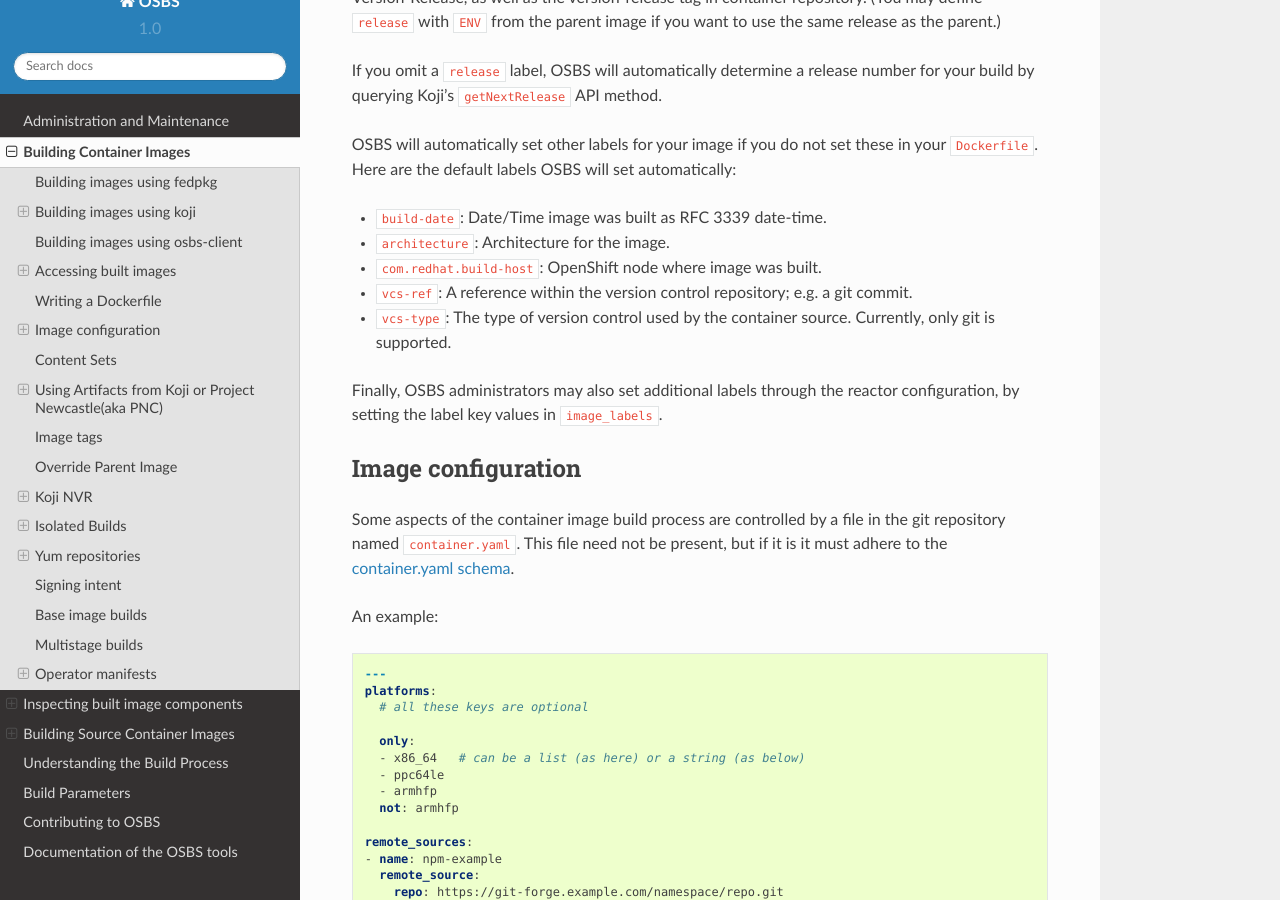
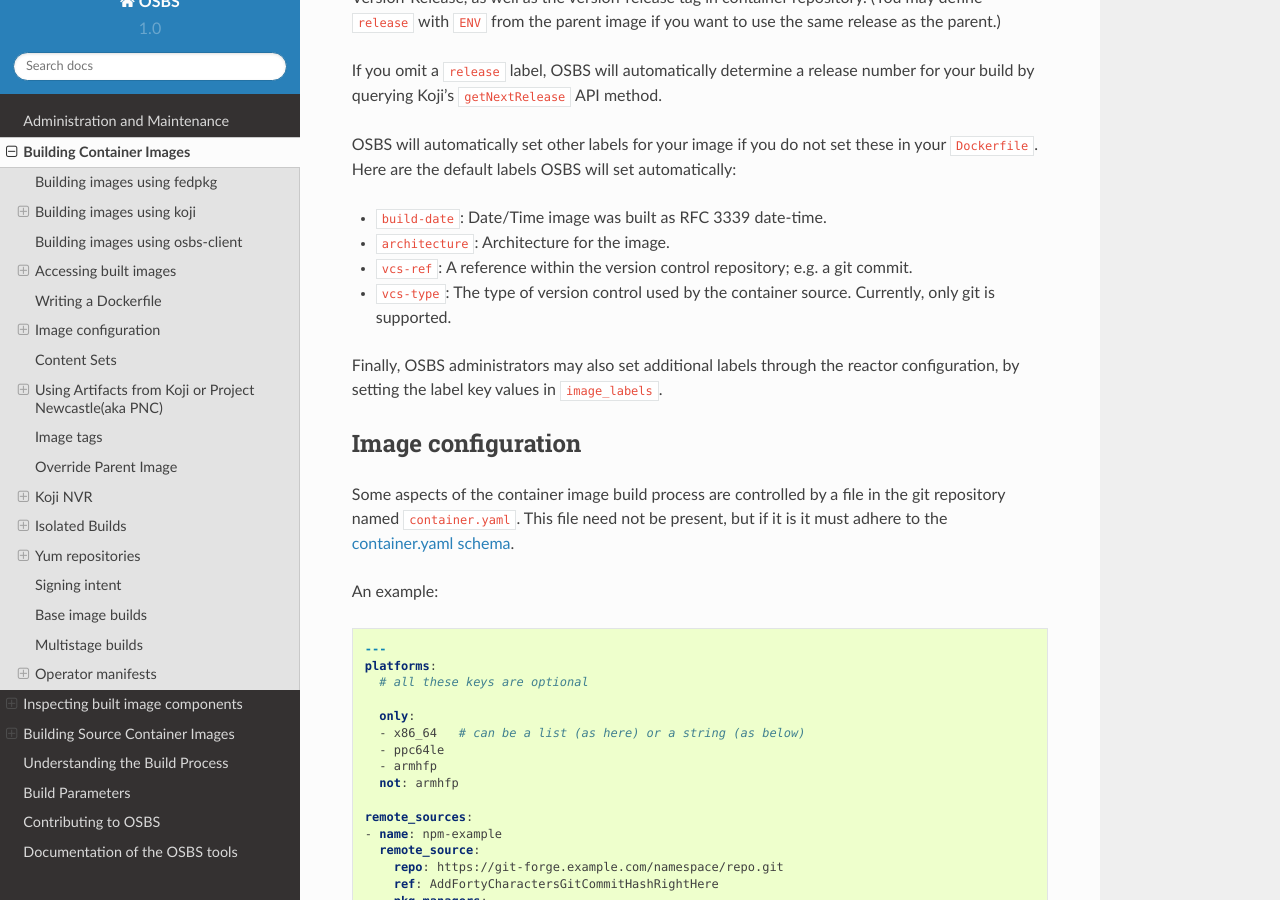
Before and after one commit to containerbuildsystem/osbs-docs, a Sphinx documentation site: the page built from docs/users.rst, in a window 1280 px wide and 900 px high, scrolled down 5760 px. Built offline with Sphinx 7.4.7 and the Read the Docs theme 2.0.0, drawn with Linux system fonts in a browser that asks for light colours.

Commit message:
Drop build-host label
CLOUDBLD-8832

OSBS will not provide this label anymore.

Signed-off-by: Adam Cmiel <acmiel@redhat.com>

```diff
--- a/docs/users.rst
+++ b/docs/users.rst
@@ -305,7 +305,6 @@
 
 - ``build-date``: Date/Time image was built as RFC 3339 date-time.
 - ``architecture``: Architecture for the image.
-- ``com.redhat.build-host``: OpenShift node where image was built.
 - ``vcs-ref``: A reference within the version control repository; e.g. a git commit.
 - ``vcs-type``: The type of version control used by the container
   source. Currently, only git is supported.
```
